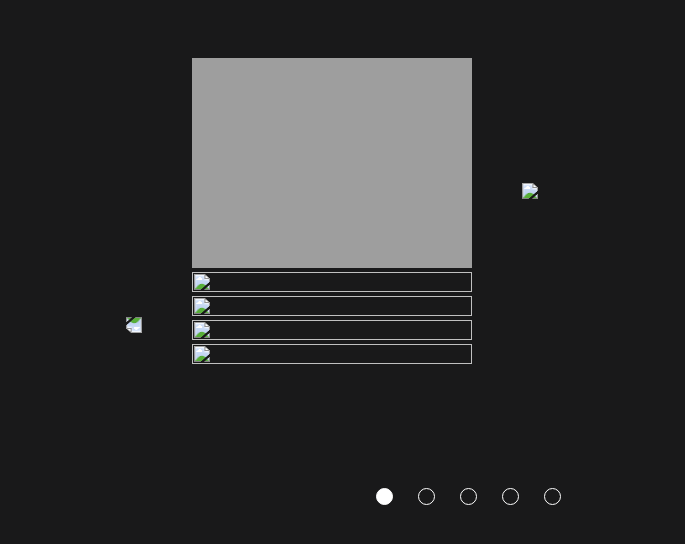
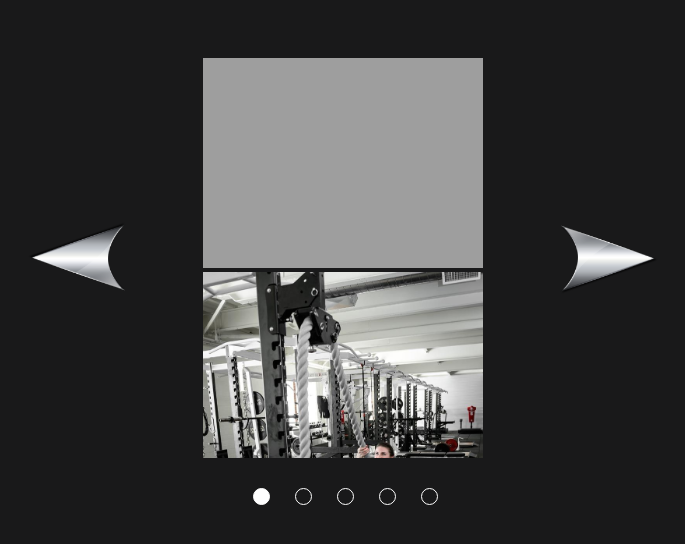
Before and after one commit to ankur724/Imageslider, a plain HTML site: page index.html in a window 1280 px wide. Shown: the part 120-664 px from the top of the page, without its empty margins (297-982 px from the left). Drawn offline with Linux system fonts and the light colour scheme; the site is published under a folder, as on GitHub Pages, so addresses that start at the root find nothing.

Commit message:
Update index.html

```diff
--- a/index.html
+++ b/index.html
@@ -18,18 +18,18 @@
 
         <div class="top">
 
-            <img class="left"src="/img/rightarrow.png">
+            <img class="left"src="img/rightarrow.png">
             <div class="frame">
 
 
             <div class="slider">
                <img class="images" src="img/a6.jpg">
-               <img class="images" src="/img/c3.jpg">
-               <img class="images" src="/img/a3.jpg">
-               <img class="images" src="/img/a4.jpg">
-               <img class="images" src="/img/c1.png">
+               <img class="images" src="img/c3.jpg">
+               <img class="images" src="img/a3.jpg">
+               <img class="images" src="img/a4.jpg">
+               <img class="images" src="img/c1.png">
             </div></div>
-            <img class = "right" src="/img/rightarrow.png">
+            <img class = "right" src="img/rightarrow.png">
 
         </div>
 
```
